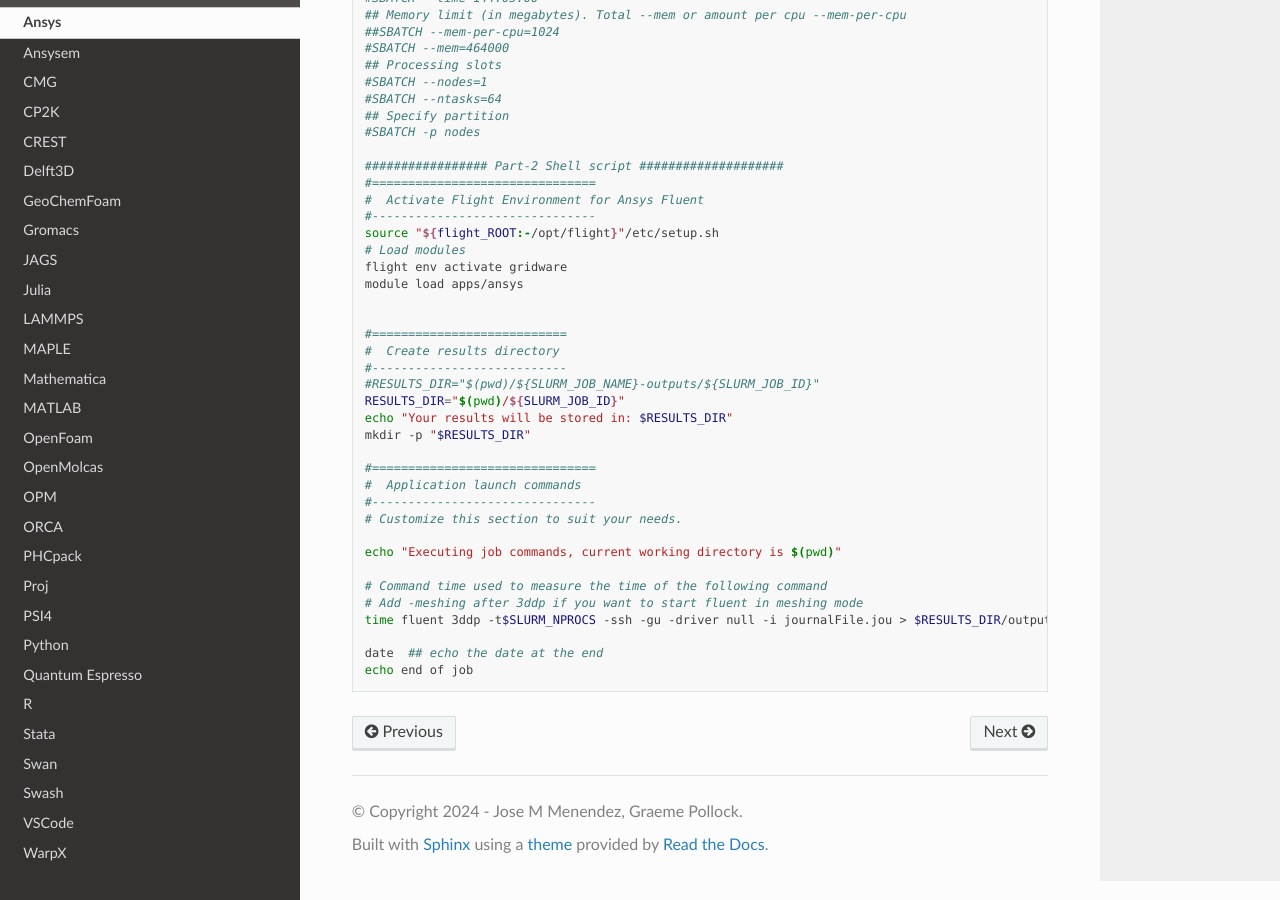
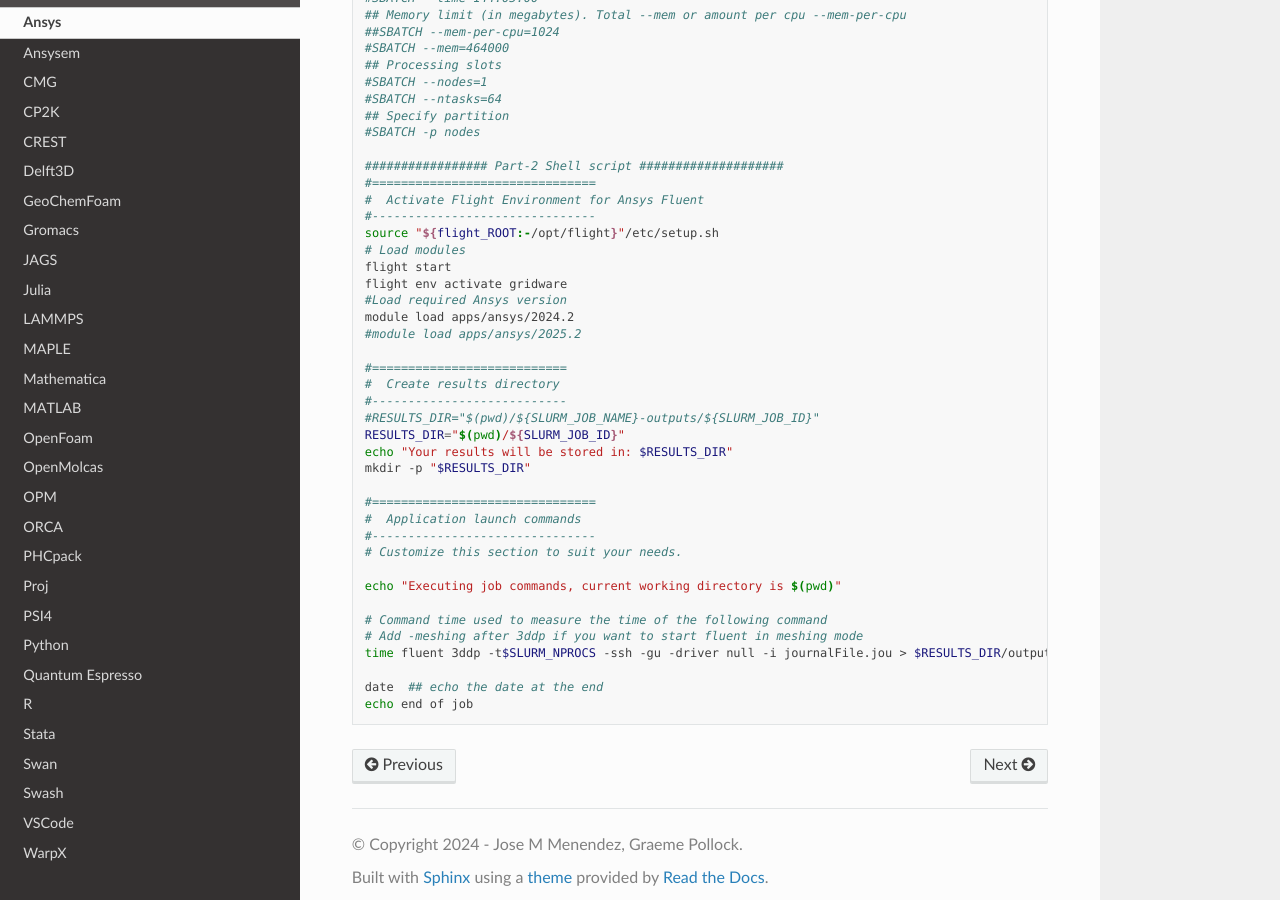
Before and after one commit to jm130/dmogdocs, a Sphinx documentation site: the page built from docs/source/applications/ansys.rst, in a window 1280 px wide and 900 px high, scrolled down 612 px. Built offline with Sphinx 7.4.7 and the Read the Docs theme 3.1.0, drawn with Linux system fonts in a browser that asks for light colours.

Commit message:
Update ansys.rst

```diff
--- a/docs/source/applications/ansys.rst
+++ b/docs/source/applications/ansys.rst
@@ -40,9 +40,11 @@ Here is an example of a full submission script for Ansys Fluent (provided by Ass
     #-------------------------------
     source "${flight_ROOT:-/opt/flight}"/etc/setup.sh
     # Load modules
+    flight start
     flight env activate gridware
-    module load apps/ansys
-
+    #Load required Ansys version
+    module load apps/ansys/2024.2
+    #module load apps/ansys/2025.2
 
     #===========================
     #  Create results directory
```
